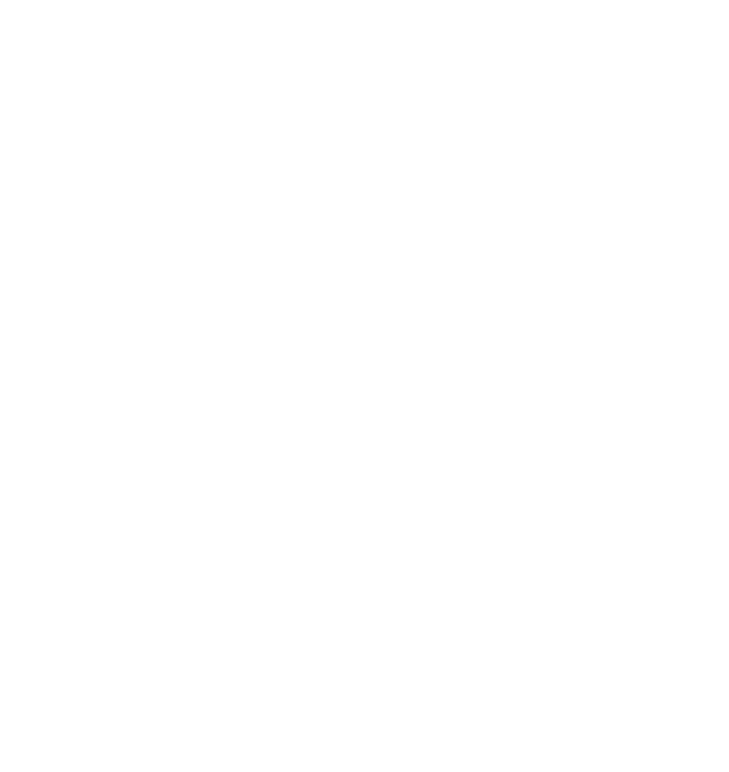
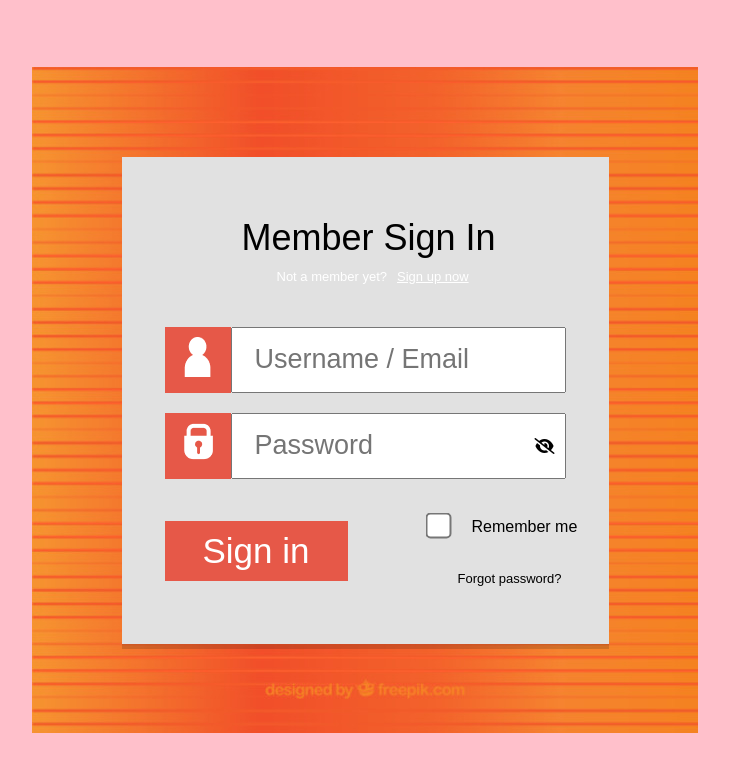
Before and after one commit to konstantin2992/Jule-27, a plain HTML site: page index.html in a window 1280 px wide. Shown: the whole page, without its empty margins (275-1004 px from the left). Drawn offline with Linux system fonts and the light colour scheme.

Commit message:
HomeWork fitst update; add new files

```diff
--- a/index.html
+++ b/index.html
@@ -4,9 +4,50 @@
     <meta charset="UTF-8">
     <meta http-equiv="X-UA-Compatible" content="IE=edge">
     <meta name="viewport" content="width=device-width, initial-scale=1.0">
+    <link rel="stylesheet" href="style/style.css">
+    <script src="https://kit.fontawesome.com/3378576dce.js" crossorigin="anonymous"></script>
+    <link rel="preconnect" href="https://fonts.googleapis.com">
+    <link rel="preconnect" href="https://fonts.gstatic.com" crossorigin>
+    <link href="https://fonts.googleapis.com/css2?family=Raleway&display=swap" rel="stylesheet">
     <title>Document</title>
 </head>
 <body>
+    <div class="container">
+        <div class="block">
+            <div class="text">
+                <p>Member Sign In</p>
+            </div>
+            <div class="text-two"><p>Not a member yet?</p> <a href="#">Sign up now</a></div>
+            <div class="input">
+                <div class="input-two">
+                    <div class="img">
+                    <img src="./img/path326.png" alt="icon">
+                    </div>
+                <input type="email" placeholder="Username / Email">
+                </div>
+                <div class="input-thre">
+                    <div class="img">
+                    <img src="./img/path402.png" alt="icon">
+                    </div>
+                    <i class="fa-solid fa-eye-slash"></i>
+                <input type="password" class="password" placeholder="Password">
+                </div>
+
+            </div>
+                <button class="but"><p class="text-butt">Sign in</p></button>
+                <div class="cbox">
+
+                <input type="checkbox" class="box">
+                <label for="" class="label">Remember me</label>
+                <div class="link">
+                <a href="#">Forgot password?</a>
+                </div>
+                </div>
+            </div>
+
+
+        </div>
+    </div>
 
 </body>
 </html>
--- /dev/null
+++ b/style/style.css
@@ -0,0 +1,135 @@
+body{
+    min-height: 100vh !important;
+    margin: 0;
+    padding: 0;
+    display: flex;
+    background-color: pink;
+}
+.container{
+    display: flex;
+    margin: auto;
+    justify-content: space-between;
+    width: 666px;
+    height: 666px;
+    background-image: url(/img/imgonline-com-ua-Resize-TBJxvjL3KhG0ls1e.jpg);
+}
+.block{
+    height: 487px;
+    width: 487px;
+    margin: auto;
+    background-color: #E1E1E1;
+    box-shadow: 0px 5px 0px 0px rgba(0, 0, 0, 0.15);
+}
+.text p{
+    font-size: 36px;
+    margin: 0;
+    padding: 0;
+}
+.text{
+    margin-left: 120px;
+    margin-top: 60px;
+    display: inline-block;
+}
+.text-two{
+    display: flex;
+    font-size: 10px;
+    margin-left: 155px;
+    margin-top: 10px;
+}
+.text-two p, a{
+    margin: 0;
+    padding: 0;
+    font-size: 13px;
+    color: #fff;
+}
+.text-two a{
+    margin-left: 10px;
+    color: white !important;
+    text-decoration:underline !important;
+}
+.input input{
+    height: 60px;
+    width: 327px;
+}
+.input{
+    display: flex;
+    align-items: center;
+    flex-wrap: wrap;
+    justify-content: center;
+    margin-top: 43px;
+
+
+}
+.input-two,.input-thre{
+    align-items: center;
+    display: flex;
+}
+.img{
+    background-color: #E65848;
+    height: 66px;
+    width: 66px;
+
+}
+img{
+    padding-left: 19px;
+    padding-top: 10px;
+}
+.input-thre{
+    margin-top: 20px
+}
+.but{
+    background-color: #E65848;
+    height: 60px;
+    width: 183px;
+    border: none;
+}
+button:active{
+    background-color: #c64335;
+}
+button{
+    margin-left: 43px;
+    margin-top: 42px;
+}
+.button{
+    margin-left: 43px;
+    margin-top: 42px;
+}
+.text-butt{
+    font-size: 35px;
+    margin: 0;
+    color: white;
+}
+.box{
+    transform: scale(2.0);
+}
+.cbox{
+    display: block;
+    margin-top: -65px;
+    margin-left: 306px;
+    position: absolute;
+}
+.label{
+    margin-left: 20px
+}
+.link{
+    margin-top: 33px;
+    margin-left: 30px;
+}
+a{
+    color: #000000;
+    text-decoration: none;
+}
+::placeholder{
+    font-size: 27px;
+    padding-left: 20px;
+}
+input{
+    font-size: 26px;
+}
+.input-thre i{
+    position: absolute;
+    margin-left: 370px;
+}
+p, a, label{
+    font-family: Arial, Helvetica, sans-serif;
+}
```
Also changed, not shown: img/imgonline-com-ua-Resize-TBJxvjL3KhG0ls1e.jpg (added), img/path326.png (added), img/path402.png (added), 2 other files.
